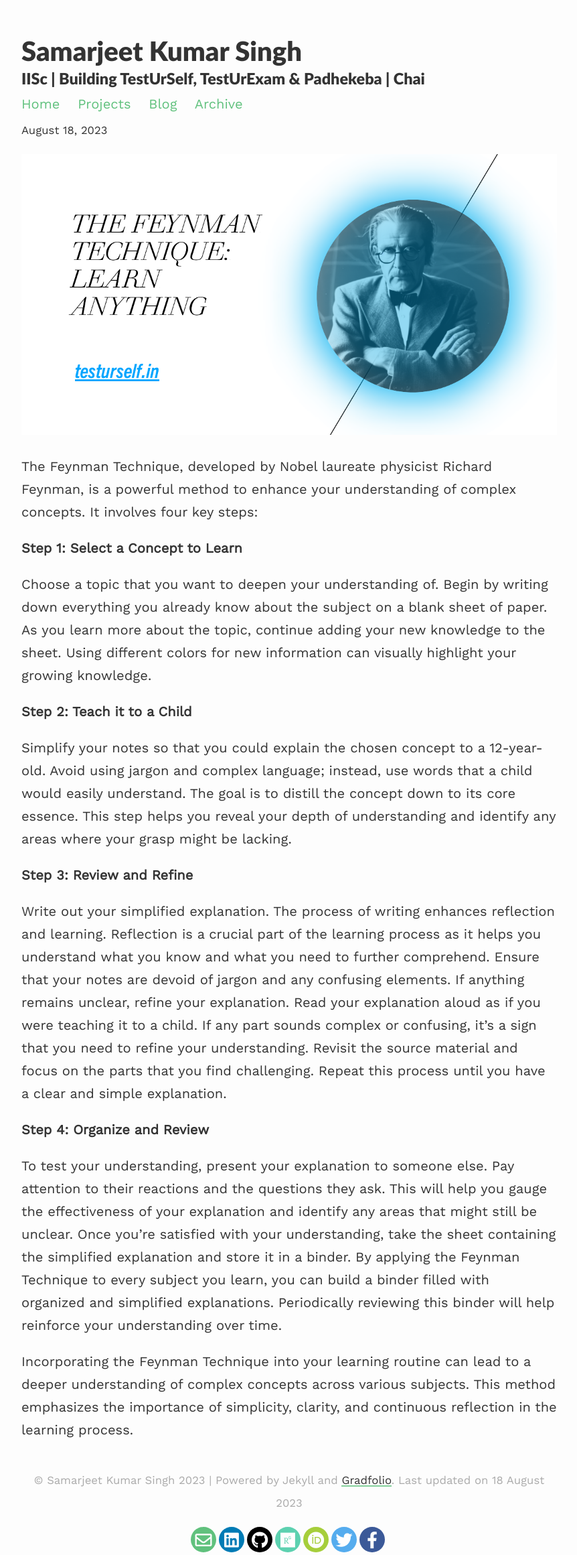
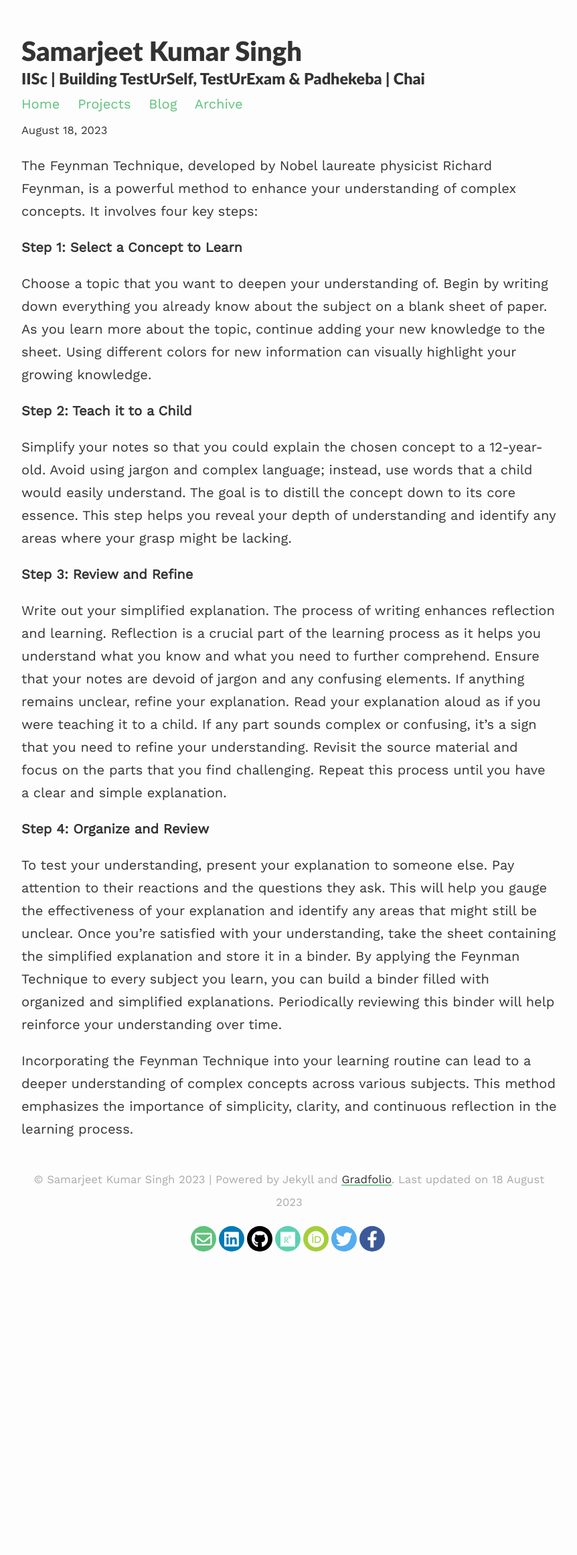
Before and after one commit to Samarjeetkumarsingh/website, a Jekyll site: the page built from _posts/2023-08-18-the-feynman-technique.md, in a window 1280 px wide. Shown: the whole page at 67% size, without its empty margins (208-1070 px from the left). Built offline with Jekyll 4.4.1, drawn with Linux system fonts in a browser that asks for light colours; nearby versions of some CDN libraries; our own code applies the rules of GitHub Pages for plain Markdown files; after the commit the page ends 1872 px from its top, so only the background shows below that.

Commit message:
Update 2023-08-18-the-feynman-technique.md

```diff
--- a/_posts/2023-08-18-the-feynman-technique.md
+++ b/_posts/2023-08-18-the-feynman-technique.md
@@ -3,7 +3,6 @@ layout: post
 title: The Feynman Technique: Master the Art of Learning
 ---
 
-![image](/assets/images/feynman.png)
 
 The Feynman Technique, developed by Nobel laureate physicist Richard Feynman, is a powerful method to enhance your understanding of complex concepts. It involves four key steps:
 
```
